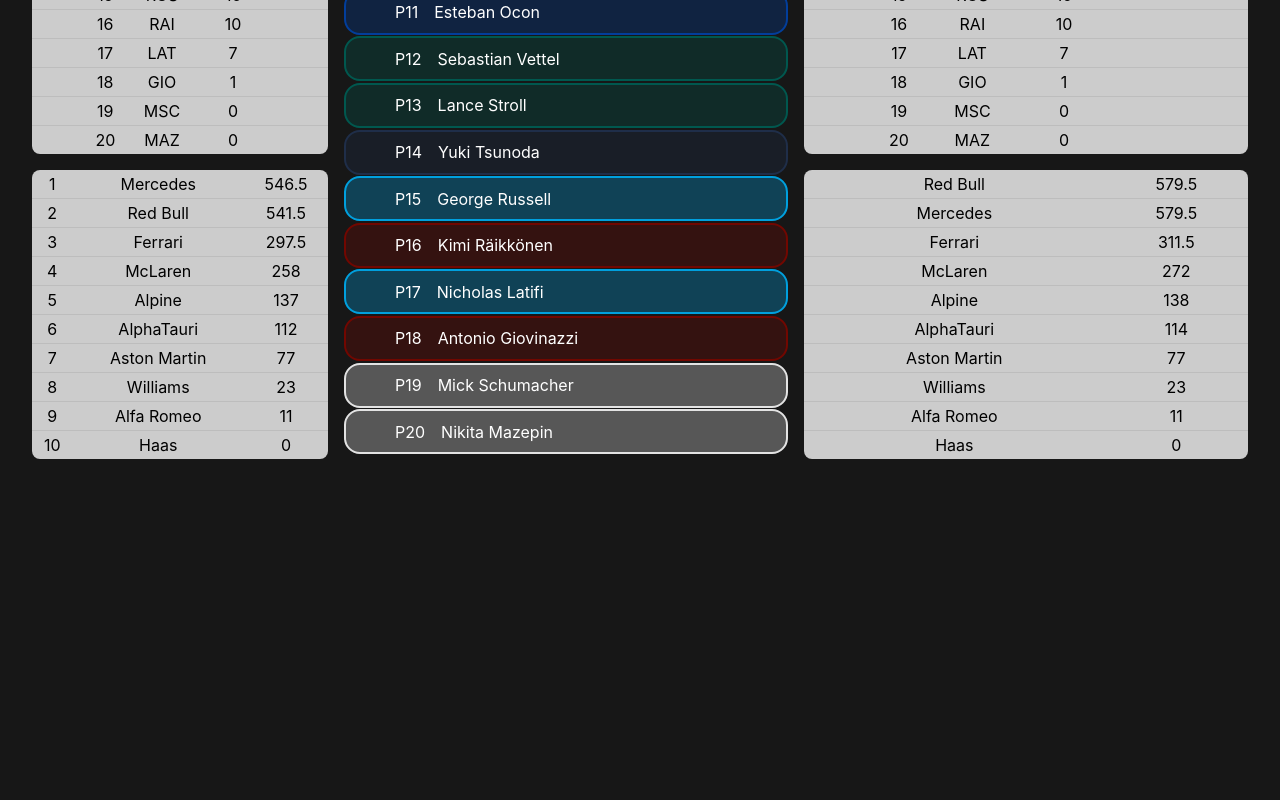
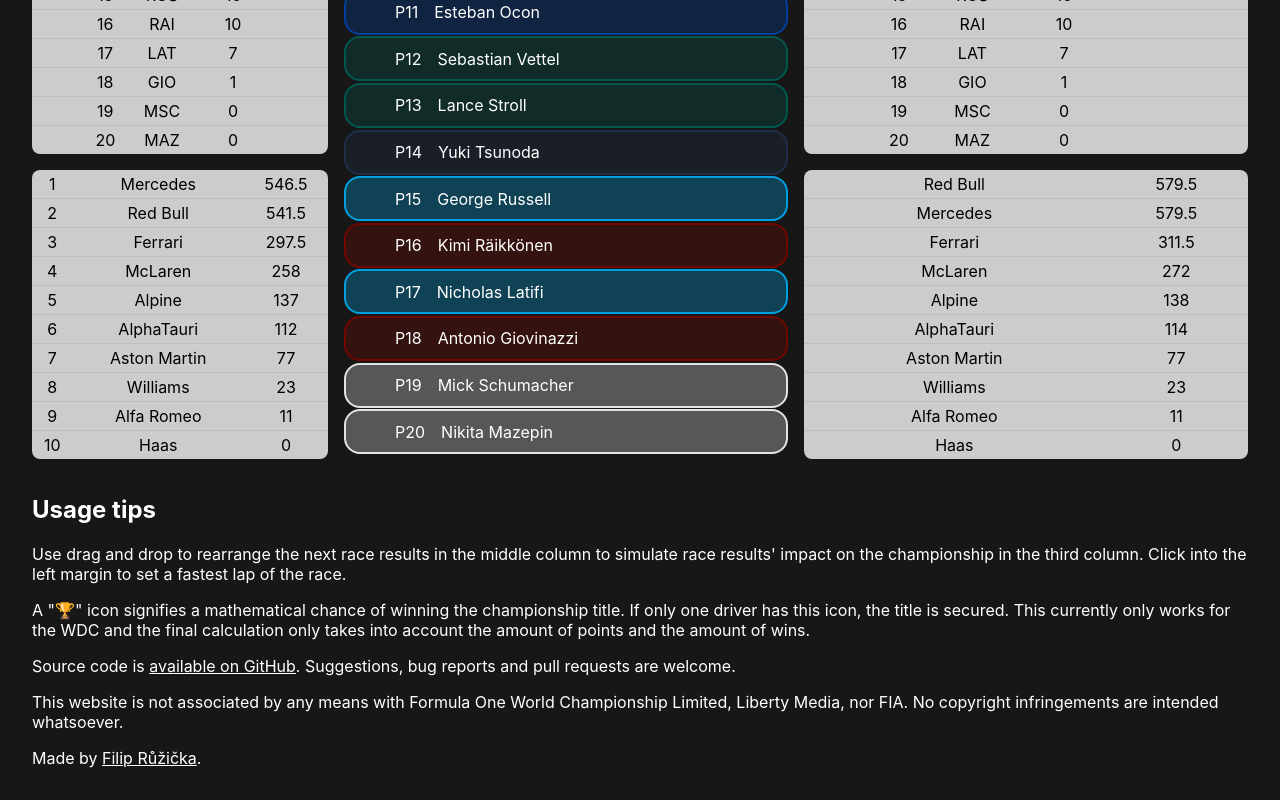
Before and after one commit to ddx32/f1-calculator, a React (Create React App) app: page / in a window 1280 px wide. Shown: the part 577-1377 px from the top of the page. Before the commit the page ends 1084 px from the top, so only its background shows below. Built offline with nearby package versions, Linux system fonts and the light colour scheme; no server answers.

Commit message:
Add help text and LICENSE

```diff
--- a/src/App.css
+++ b/src/App.css
@@ -99,3 +99,15 @@ td {
 .standings tr:last-child {
   border-bottom: none;
 }
+
+.help-text {
+  color: #fff;
+}
+
+.help-text a {
+  color: #fff;
+}
+
+.help-text a:hover {
+  color: #c7c7c7;
+}
--- a/src/App.js
+++ b/src/App.js
@@ -4,6 +4,7 @@ import RaceResults from "./components/raceResults";
 import driverData from "./data/driverData";
 import { getDriverStandings } from "./utils/getStandings";
 import AfterRaceStandings from "./components/afterRaceStandings";
+import HelpText from "./components/helpText";
 import "./App.css";
 
 const driverList = getDriverStandings(driverData).map((driver, index) => ({
@@ -15,11 +16,14 @@ function App() {
   const [raceResults, setRaceResults] = useState(driverList);
 
   return (
-    <div className="app-container">
-      <CurrentStandings />
-      <RaceResults driverList={raceResults} setRaceResults={setRaceResults} />
-      <AfterRaceStandings raceResults={raceResults} />
-    </div>
+    <>
+      <div className="app-container">
+        <CurrentStandings />
+        <RaceResults driverList={raceResults} setRaceResults={setRaceResults} />
+        <AfterRaceStandings raceResults={raceResults} />
+      </div>
+      <HelpText />
+    </>
   );
 }
 
--- /dev/null
+++ b/src/components/helpText.js
@@ -0,0 +1,31 @@
+export default function HelpText() {
+  return (
+    <div className="help-text">
+      <h2>Usage tips</h2>
+      <p>
+        Use drag and drop to rearrange the next race results in the middle
+        column to simulate race results' impact on the championship in the third
+        column. Click into the left margin to set a fastest lap of the race.
+      </p>
+      <p>
+        A "🏆" icon signifies a mathematical chance of winning the championship
+        title. If only one driver has this icon, the title is secured. This
+        currently only works for the WDC and the final calculation only takes
+        into account the amount of points and the amount of wins.
+      </p>
+      <p>
+        Source code is{" "}
+        <a href="https://github.com/ddx32/f1-calculator">available on GitHub</a>
+        . Suggestions, bug reports and pull requests are welcome.
+      </p>
+      <p>
+        This website is not associated by any means with Formula One World
+        Championship Limited, Liberty Media, nor FIA. No copyright infringements
+        are intended whatsoever.
+      </p>
+      <p>
+        Made by <a href="https://filipruzicka.com/">Filip Růžička</a>.
+      </p>
+    </div>
+  );
+}
```
Also changed, not shown: 1 other file (tests, documents, lock files or other folders).
